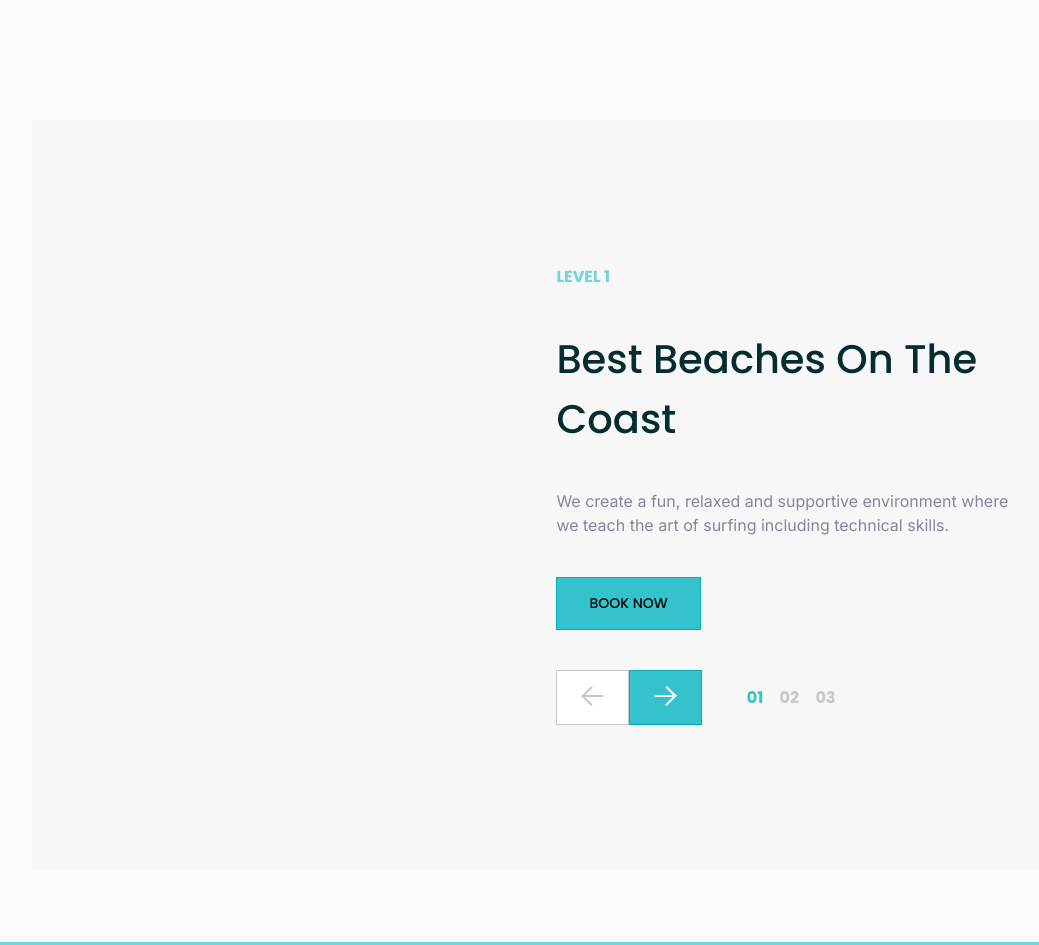
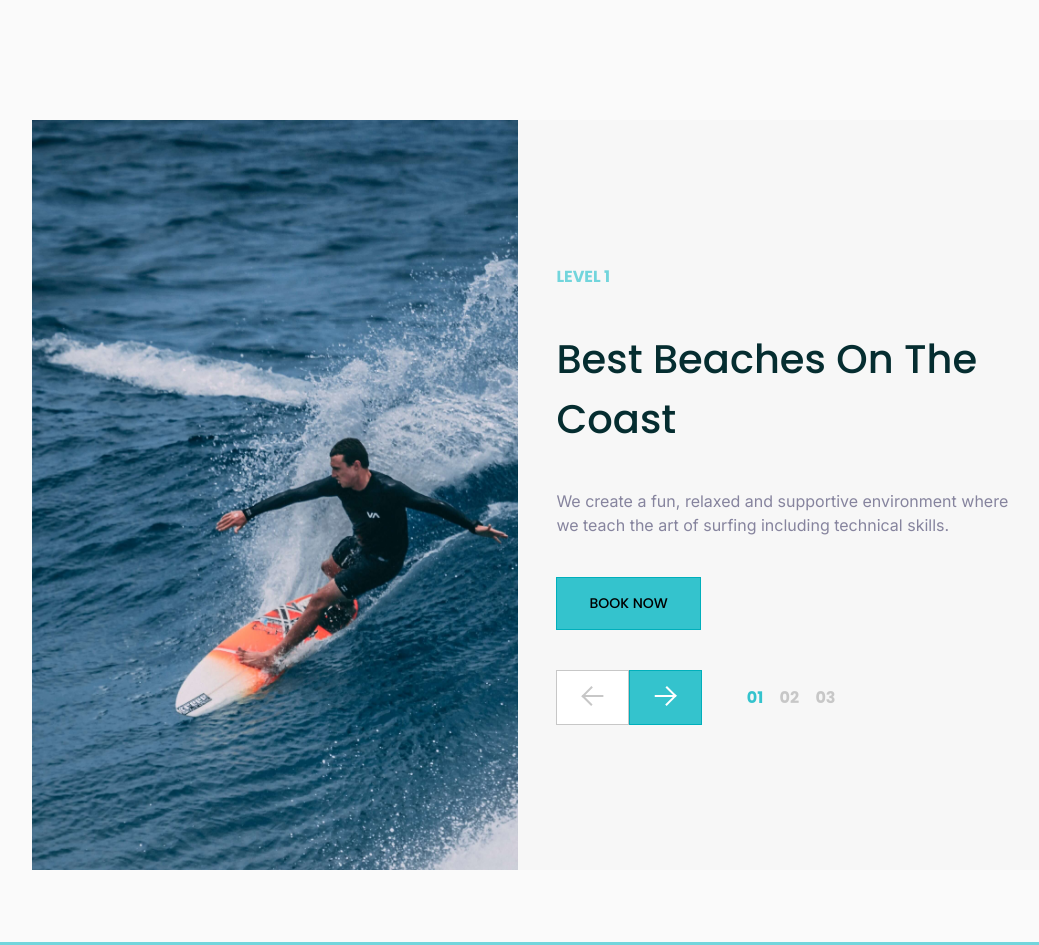
Before and after one commit to GeraAlcantara/surfLanding, a website built with Vite: page index.html in a window 1280 px wide. Shown: the part 520-1465 px from the top of the page, without its empty margins (96-1135 px from the left). Built offline with nearby package versions, Linux system fonts and the light colour scheme; files whose address does not match are found by name.

Commit message:
adding img removing backimg

```diff
--- a/index.html
+++ b/index.html
@@ -81,7 +81,9 @@
       </header>
       <!-- Add Section 1 -->
       <section class="s1__container">
-        <div class="s1__img"></div>
+        <div class="s1__img">
+          <img src="img/seccion1/photo-1.jpg" alt="">
+        </div>
 
         <div class="s1__ticontainer">
           <div class="s1__textinfo">
--- a/style.css
+++ b/style.css
@@ -394,10 +394,12 @@ header {
   display: flex;
   width: 538px;
   flex-shrink: inherit;
-  background-image: url(img/seccion1/photo-1.jpg);
-  background-position: center;
-  background-size: cover;
-  background-repeat: no-repeat;
+
+}
+.s1__img img {
+  width: 100%;
+  height: 100%;
+  object-fit: cover;
 }
 
 .s1__ticontainer {
```
